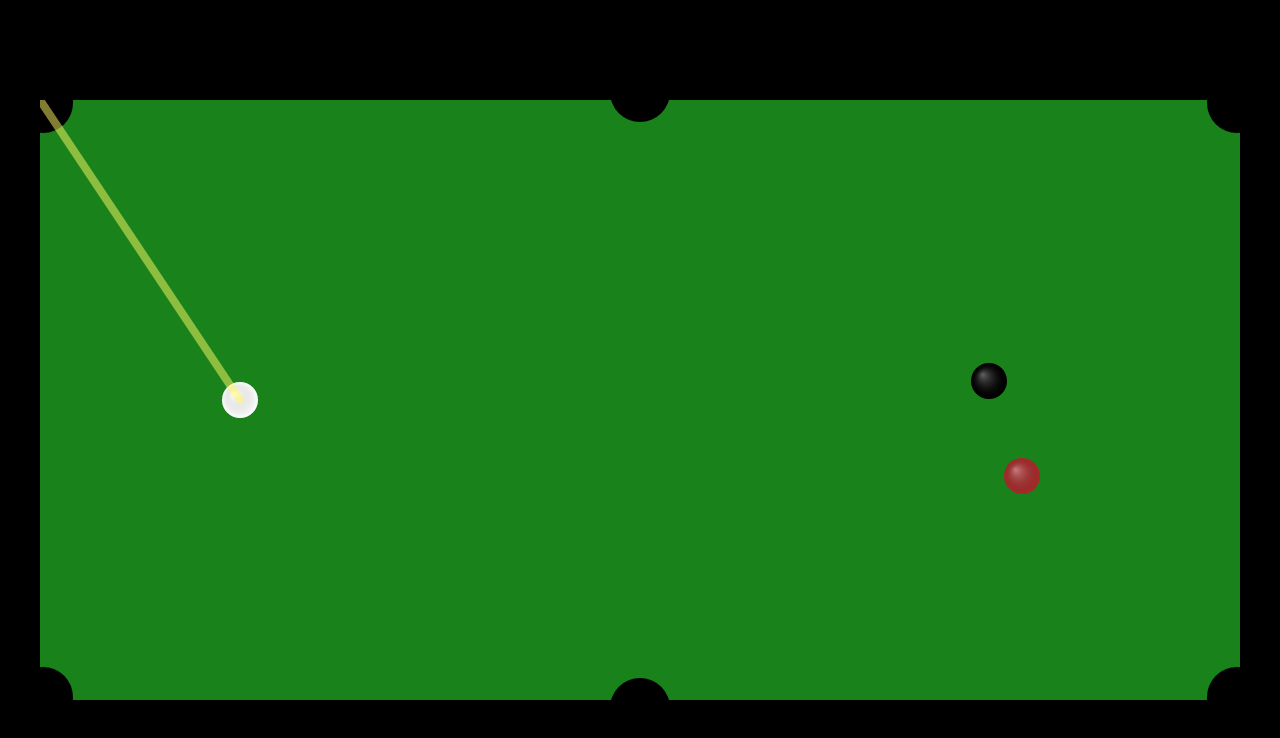
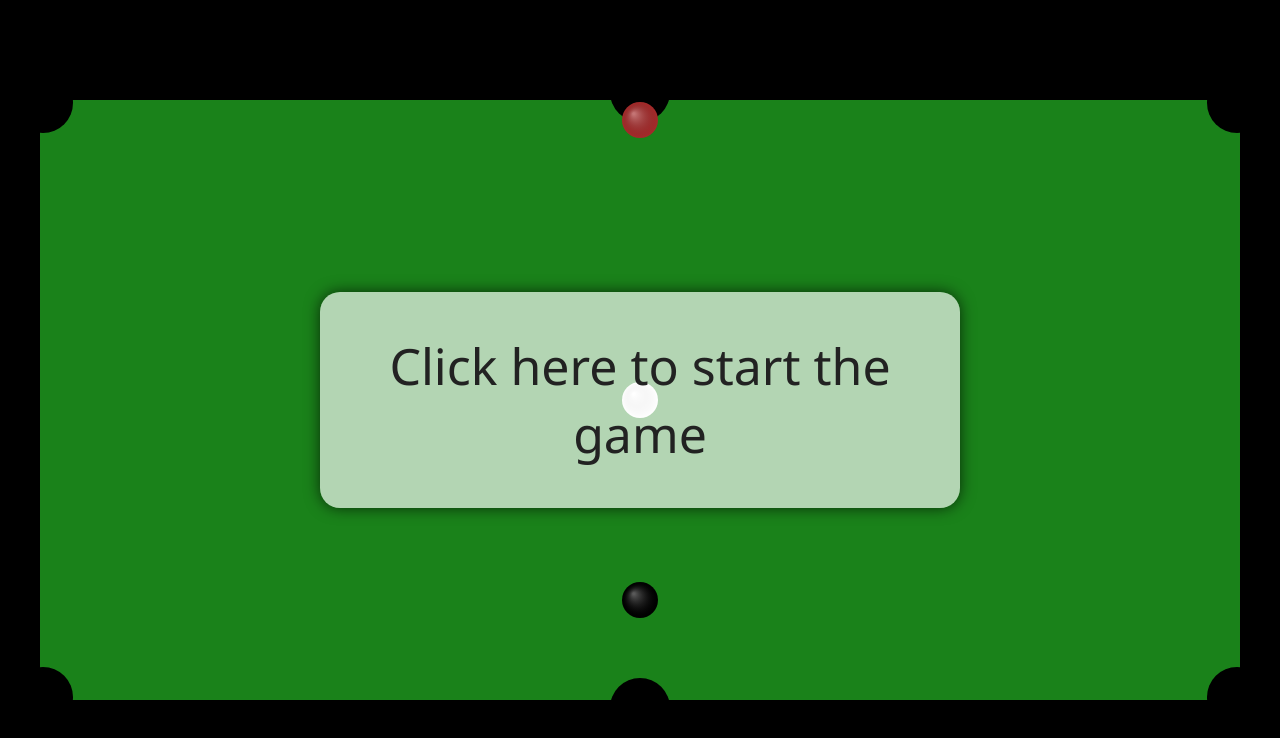
Before and after one commit to ScriptRaccoon/pool-game, a plain HTML site: page public/index.html in a window 1280 px wide. Drawn offline with Linux system fonts and the light colour scheme.

Commit message:
check ending and write status

```diff
--- a/public/css/style.css
+++ b/public/css/style.css
@@ -10,12 +10,28 @@ body {
     display: flex;
     justify-content: center;
     align-items: center;
+    font-family: 'Segoe UI', Tahoma, Geneva, Verdana, sans-serif;
 }
 
 canvas {
     box-sizing: content-box;
     display: block;
-    background-color: rgb(26, 130, 26);
-    /* border: 30px solid rgb(159, 57, 23); */
-    /* border-radius: 15px; */
+    background-color: rgb(26, 130, 26)
 }
+
+dialog {
+    position: absolute;
+    left: 50%;
+    top: 50%;
+    transform: translate(-50%,-50%);
+    z-index: 10;
+    font-size: 50px;
+    color: #222;
+    text-align: center;
+    background-color: #fffa;
+    border: none;
+    border-radius: 20px;
+    padding: 40px;
+    box-shadow:  0px 0px 15px #000a;
+    cursor: pointer;
+}
--- a/public/index.html
+++ b/public/index.html
@@ -8,6 +8,7 @@
 </head>
 <body>
     <canvas></canvas>
+    <dialog id="status"></dialog>
     <script type="module" src="./js/main.js"></script>
 </body>
 </html>
--- a/public/js/Ball.js
+++ b/public/js/Ball.js
@@ -1,6 +1,6 @@
 import { canvas, ctx } from "./canvas.js";
 import { Pocket } from "./Pocket.js";
-import { state } from "./state.js";
+import { endMessage, state, writeStatus } from "./state.js";
 import { distance, norm } from "./utils.js";
 
 export class Ball {
@@ -82,14 +82,14 @@ export class Ball {
                 this.vel.x = 0;
                 this.vel.y = 0;
                 if (this.isBlack) {
-                    console.log("black ball in pocket!");
                     state.won = Ball.list.every(
                         (ball) =>
                             ball == whiteBall ||
                             ball == this ||
                             ball.inPocket
                     );
-                    console.log(state);
+                    state.playing = false;
+                    writeStatus(endMessage());
                 }
                 return;
             }
@@ -154,7 +154,8 @@ export class Ball {
     }
 }
 
+//  pos: { x: 200, y: 300 },
 export const whiteBall = new Ball({
-    pos: { x: 200, y: 300 },
+    pos: { x: 600, y: 300 },
     color: "white",
 });
--- a/public/js/main.js
+++ b/public/js/main.js
@@ -5,20 +5,36 @@ import { Controller } from "./Controller.js";
 import { Pocket } from "./Pocket.js";
 import { setupBalls } from "./setupBalls.js";
 import { setupPockets } from "./setupPockets.js";
+import { dialogElement, state, writeStatus } from "./state.js";
 
 const controller = new Controller();
 
 setupPockets();
 setupBalls();
 
+Pocket.drawAll();
+Ball.drawAll();
+
 function loop() {
+    console.log(state.playing);
     clearCanvas();
     Ball.updateAll();
     Pocket.drawAll();
     Ball.drawAll();
+    controller.active = Ball.idle && state.playing;
     controller.draw();
-    controller.active = Ball.idle;
     requestAnimationFrame(loop);
 }
 
-loop();
+function init() {
+    writeStatus("Click here to start the game");
+    dialogElement.addEventListener("click", () => {
+        if (!state.started) {
+            state.started = true;
+            state.playing = true;
+            loop();
+        }
+    });
+}
+
+init();
--- a/public/js/setupBalls.js
+++ b/public/js/setupBalls.js
@@ -43,8 +43,9 @@ export function setupBalls() {
     //     color: "brown",
     // });
 
+    // x: start.x + 3 * step.x, y: start.y - 1 * step.y
     new Ball({
-        pos: { x: start.x + 3 * step.x, y: start.y - 1 * step.y },
+        pos: { x: 600, y: 500 },
         color: "black",
         isBlack: true,
     });
@@ -79,10 +80,10 @@ export function setupBalls() {
     //     color: "darkgreen",
     // });
 
+    //  pos: { x: start.x + 4 * step.x, y: start.y + 4 * step.y },
+
     new Ball({
-        pos: { x: start.x + 4 * step.x, y: start.y + 4 * step.y },
+        pos: { x: 600, y: 20 },
         color: "brown",
     });
-
-    Ball.list.forEach((b) => b.draw());
 }
--- a/public/js/state.js
+++ b/public/js/state.js
@@ -1,4 +1,21 @@
 export const state = {
-    playing: true,
+    started: false,
+    playing: false,
     win: null,
 };
+
+export const dialogElement = document.querySelector("dialog");
+
+dialogElement.addEventListener("click", () => {
+    dialogElement.open = false;
+    dialogElement.innerText = "";
+});
+
+export function writeStatus(txt) {
+    dialogElement.innerText = txt;
+    dialogElement.open = true;
+}
+
+export function endMessage() {
+    return state.won ? "You won!" : "You lost!";
+}
```
